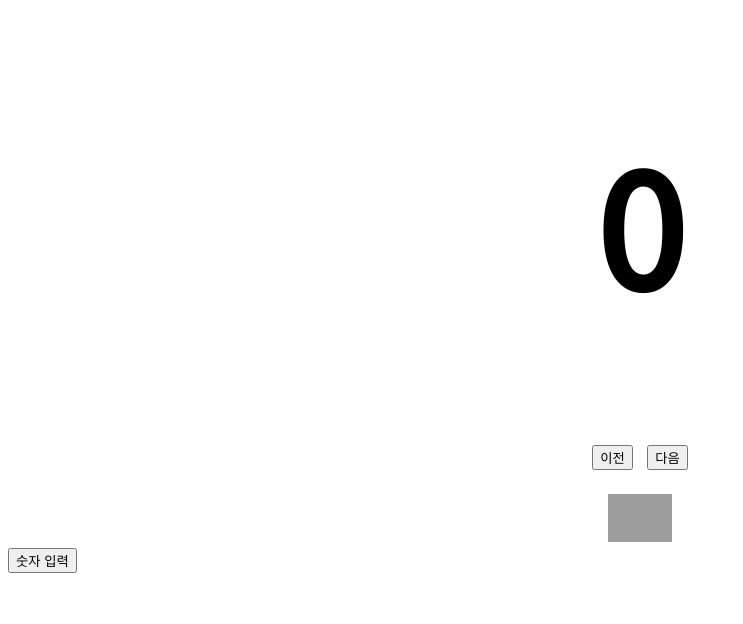
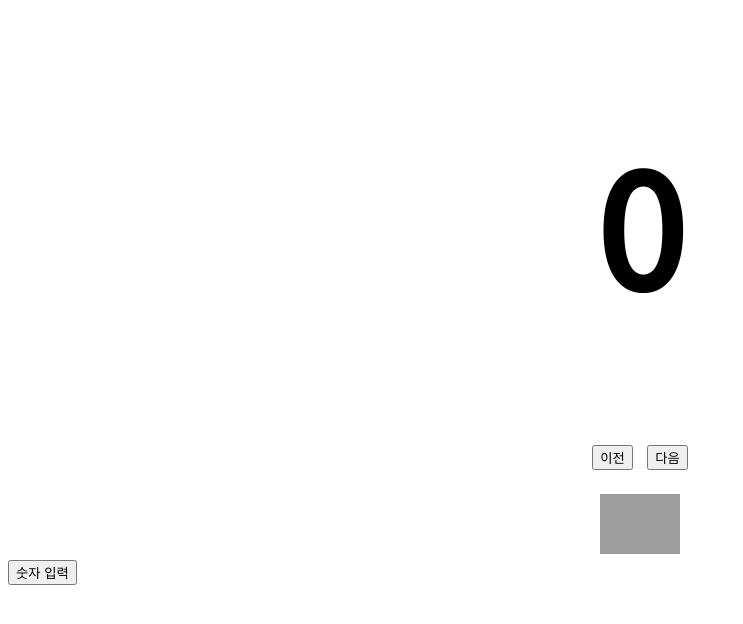
Before and after one commit to Adminstrator10/number, a plain HTML site: page index.html in a window 1280 px wide. Shown: the part 70-694 px from the top of the page, without its empty margins (0-743 px from the left). Drawn offline with Linux system fonts and the light colour scheme; grey boxes are pictures that could not be loaded.

Commit message:
Update index.html

```diff
--- a/index.html
+++ b/index.html
@@ -15,7 +15,7 @@
             font-size: 10em;
         }
         #audio {
-            width: 5vw;
+            width: 10vh;
             margin-left: auto;
             margin-right: auto;
         }
```
